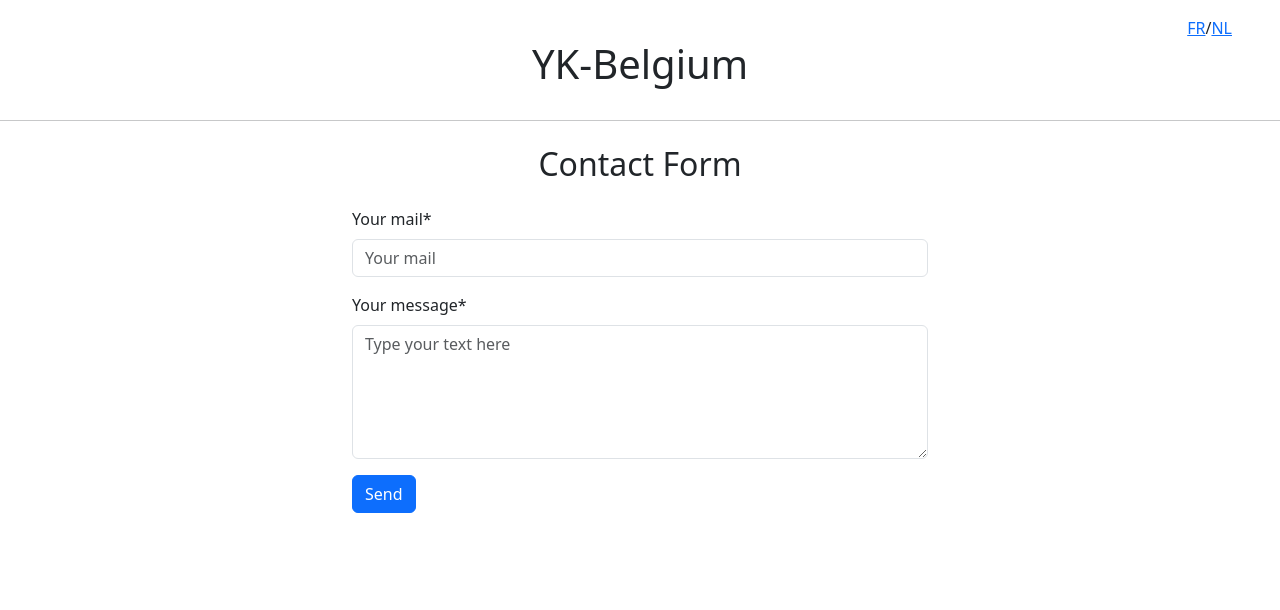
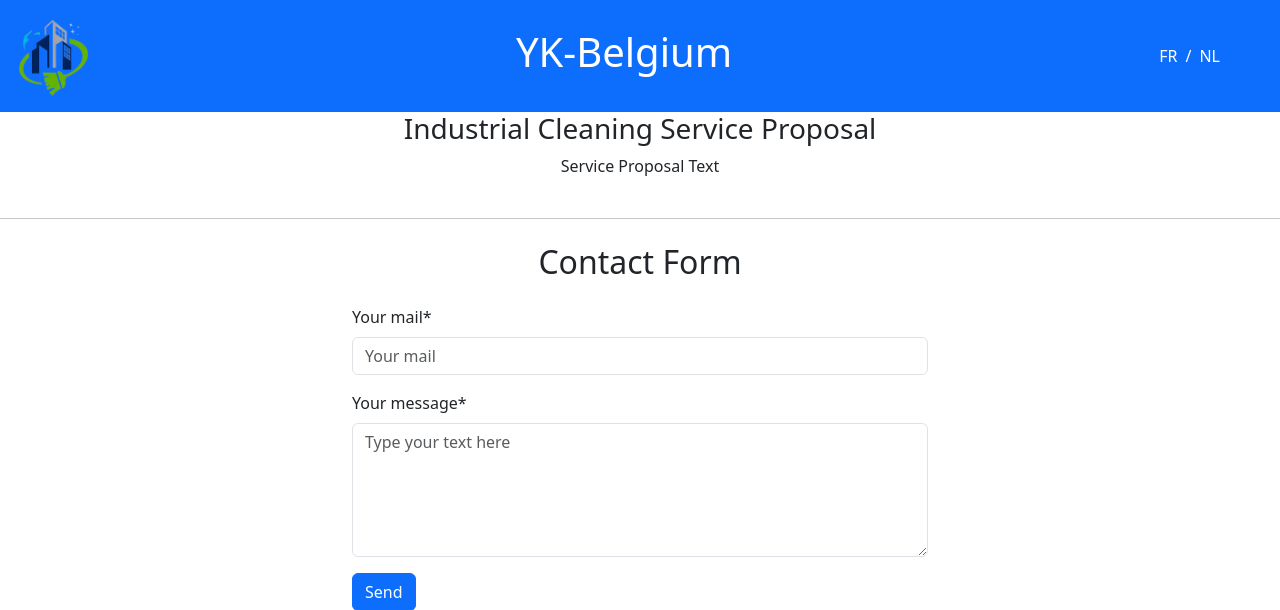
Before and after one commit to Hercule-26/yk-belgium, a Django app: page /fr/ in a window 1280 px wide. Shown: the top 610 px of the page. Run offline with Django 5.2, Linux system fonts and the light colour scheme; some libraries are stand-ins or nearby versions.

Commit message:
adding languages and some text and logo

```diff
--- a/yk_belgium/home/templates/home/home.html
+++ b/yk_belgium/home/templates/home/home.html
@@ -7,15 +7,24 @@
 {% endblock head %}
 
 {% block content %}
-    <div class="d-flex justify-content-center align-items-center">
-        <h1>YK-Belgium</h1>
-    </div>
+
+    {% block header %}
+
+    {% endblock header %}
 
     {% for message in messages %}
         <div class="alert alert-{{ message.tags }}">
             {{ message }}
         </div>
     {% endfor %}
+
+    <div class="container d-flex justify-content-center">
+        <div class="text-center w-75">
+            <h3>{% trans "Industrial Cleaning Service Proposal" %}</h3>
+            <p>{% trans "Service Proposal Text" %}</p>
+        </div>
+    </div>
+
 
     <hr class="my-4">
     <div class="container" style="max-width: 600px; padding-bottom:15px;">
--- a/yk_belgium/templates/_base.html
+++ b/yk_belgium/templates/_base.html
@@ -1,4 +1,5 @@
 {% load i18n %}
+{% load static %}
 <!DOCTYPE html>
 <html lang="{{ LANGUAGE_CODE }}">
 <head>
@@ -10,12 +11,25 @@
     {% endblock head %}
 </head>
 <body>
-    <div class="d-flex justify-content-end pe-5 pt-3">
-        <a href="/fr/">FR</a>
-        <span> / </span>
-        <a href="/nl/">NL</a>
-    </div>
+    <header class="bg-primary text-white py-3">
+        <div class="container-fluid">
+            <div class="d-flex justify-content-between align-items-center">
+                <div>
+                    <img src="{% static 'home/images/logo-without-background.png' %}" alt="YK-Belgium Logo" style="height: 80px;">
+                </div>
 
+                <h1 class="mx-auto">YK-Belgium</h1>
+
+                <div class="d-flex pe-5">
+                    <a href="/fr/" class="text-white text-decoration-none">FR</a>
+                    <span class="px-2">/</span>
+                    <a href="/nl/" class="text-white text-decoration-none">NL</a>
+                </div>
+            </div>
+        </div>
+        {% block header %}
+        {% endblock header %}
+    </header>
     {% block content %}
     {% endblock content %}
 
--- a/yk_belgium/yk_belgium/settings.py
+++ b/yk_belgium/yk_belgium/settings.py
@@ -133,6 +133,10 @@ LOCALE_PATHS = [
 
 STATIC_URL = 'static/'
 
+STATICFILES_DIRS = [
+    BASE_DIR / "home/static",
+]
+
 # Default primary key field type
 # https://docs.djangoproject.com/en/5.1/ref/settings/#default-auto-field
 
```
Also changed, not shown: yk_belgium/home/static/home/images/logo-without-background-copy.png (added), yk_belgium/home/static/home/images/logo-without-background.png (added), yk_belgium/home/static/home/images/logo.png (added), yk_belgium/local/fr/LC_MESSAGES/django.po, yk_belgium/local/nl/LC_MESSAGES/django.po, 2 other files.
